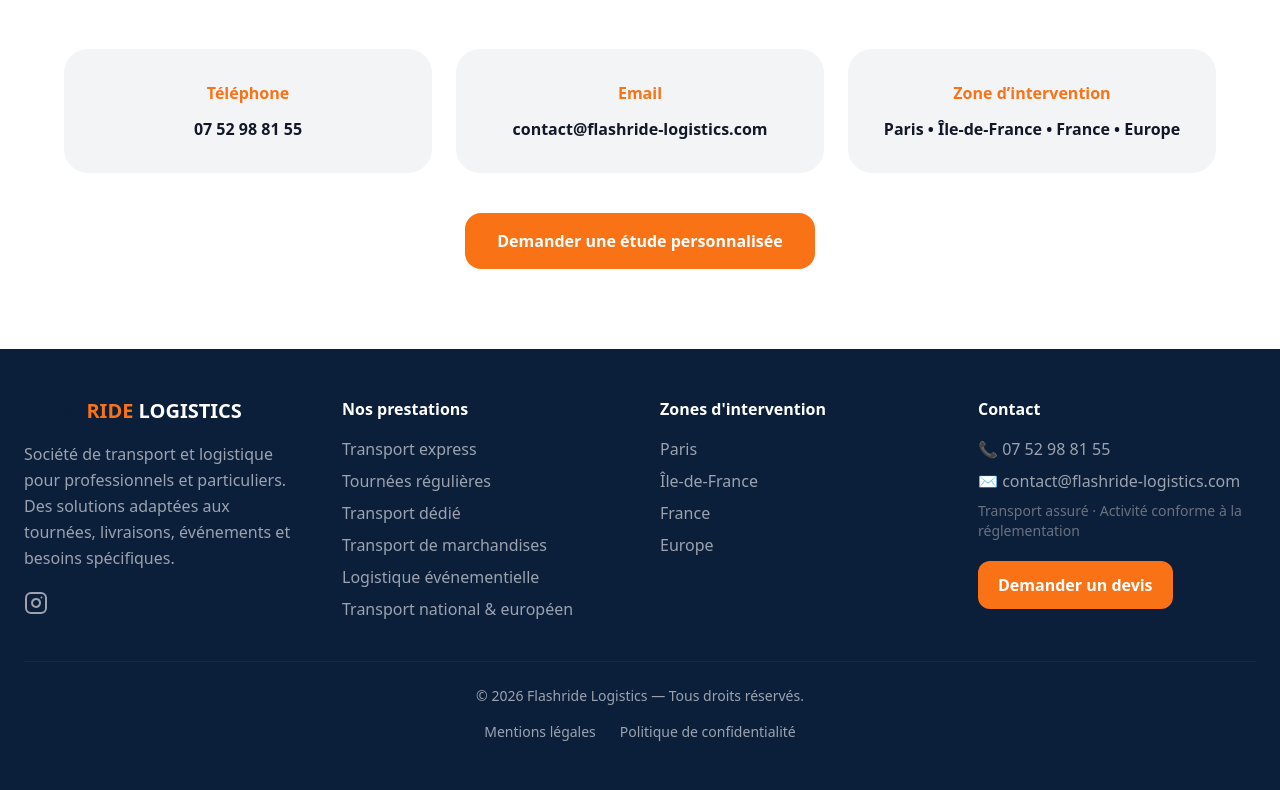
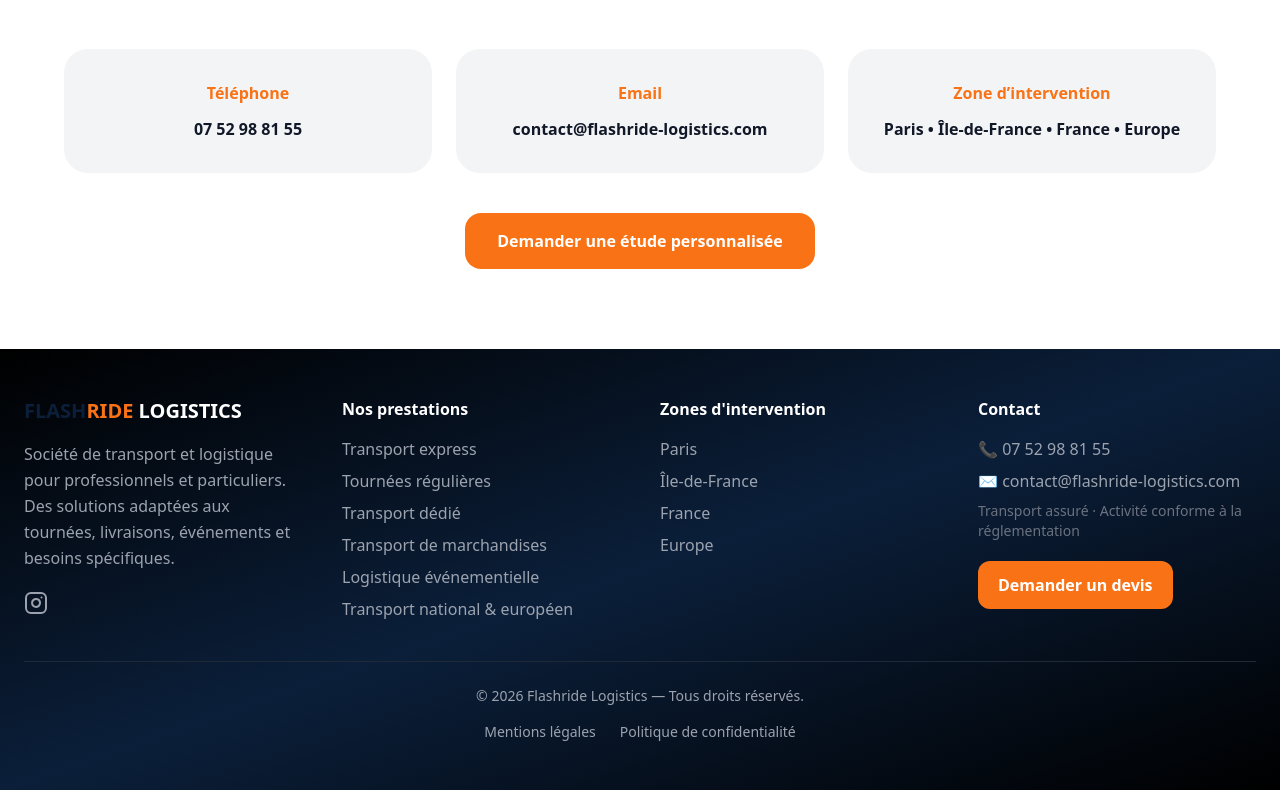
Before and after one commit to jasonvandommele-commits/flashride-logistics, a Next.js app: page / in a window 1280 px wide. Shown: the part 6463-7253 px from the top of the page. Built offline with nearby package versions, Linux system fonts and the light colour scheme.

Commit message:
Update Footer.jsx

```diff
--- a/app/components/Footer.jsx
+++ b/app/components/Footer.jsx
@@ -1,6 +1,6 @@
 export default function Footer() {
   return (
-    <footer className="bg-[#0B1F3A] text-gray-400 py-12 px-6">
+   <footer className="bg-gradient-to-br from-black via-[#0B1F3A] to-black text-gray-400 py-12 px-6">
       <div className="max-w-7xl mx-auto grid md:grid-cols-4 gap-10">
 
         <div>
```
